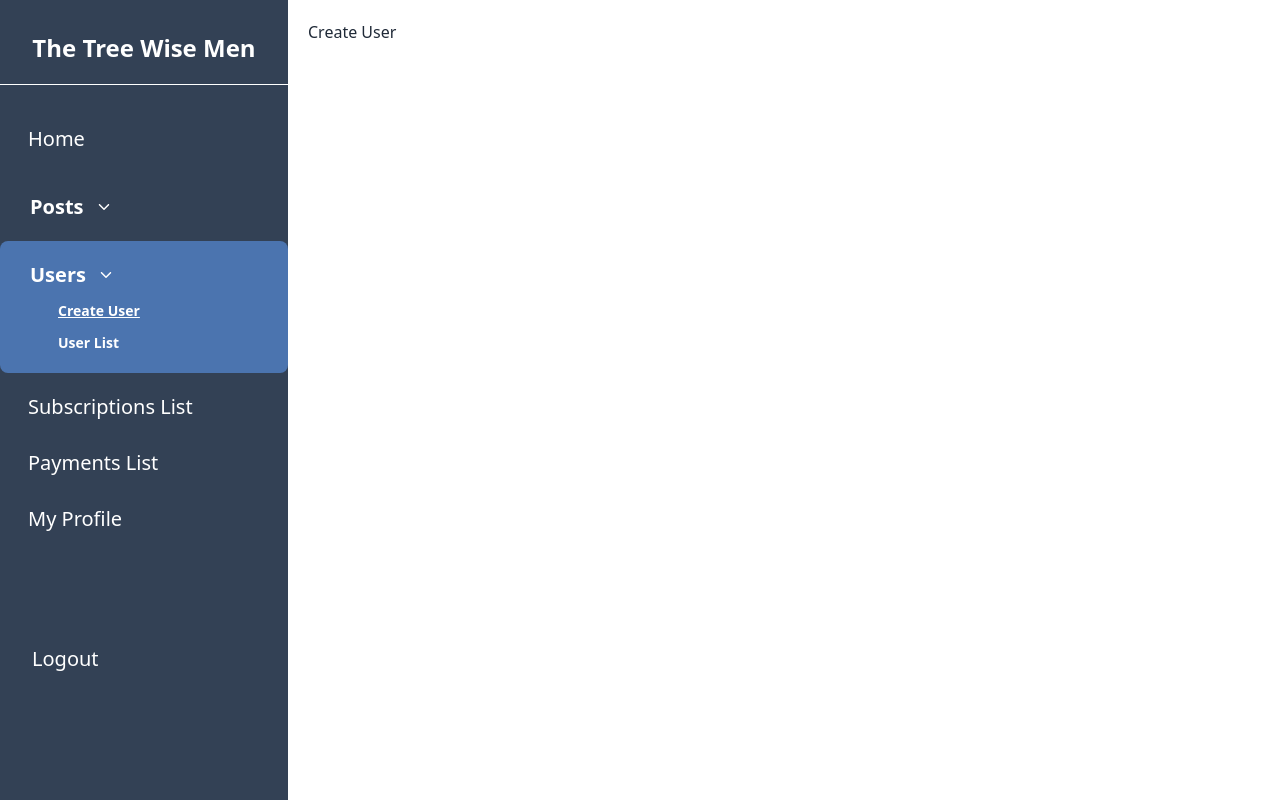
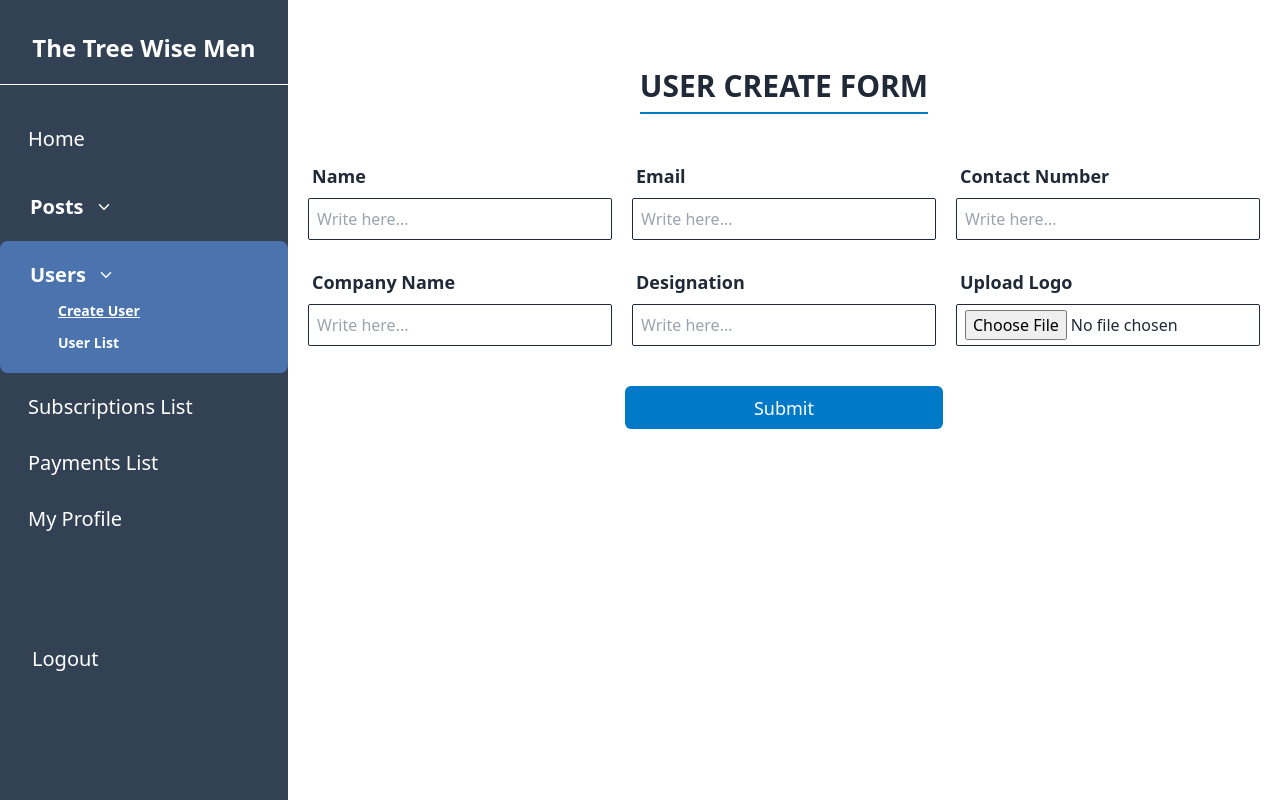
Before and after one commit to task-technology/tree-wise-man, a Next.js app: page /dashboard/user/create-user in a window 1280 px wide. Built offline with nearby package versions, Linux system fonts and the light colour scheme.

Commit message:
create user and service add, ready to setup for connect server

```diff
--- a/src/common/components/Search Filter Input/SearchFilterInput.tsx
+++ b/src/common/components/Search Filter Input/SearchFilterInput.tsx
@@ -47,11 +47,12 @@ const SearchFilterInput: React.FC<SearchFilterInput> = ({
       }))
     : [];
   return (
-    <div className="space-y-1">
+    <div>
       <div className="label">
         <label className="text-lg font-semibold">{labelName}</label>
       </div>
       <Select
+        className="mt-0"
         instanceId="react-select-instance"
         placeholder={isDisabled ? defaultValue : "Select"}
         isDisabled={isDisabled}
--- a/src/common/components/Section Title/SectionTitle.tsx
+++ b/src/common/components/Section Title/SectionTitle.tsx
@@ -8,7 +8,7 @@ const SectionTitle = ({
   return (
     <div className="flex justify-center items-center">
       <h1
-        className={`${className} text-center uppercase text-3xl font-bold py-2 border-b-2 border-primary w-60`}
+        className={`${className} text-center uppercase text-3xl font-bold py-2 border-b-2 border-primary`}
       >
         {title}
       </h1>
--- a/src/modules/Dashboard Content/Posts pages/Create Post/partials/Photo Upload/PhotoUpload.tsx
+++ b/src/modules/Dashboard Content/Posts pages/Create Post/partials/Photo Upload/PhotoUpload.tsx
@@ -34,6 +34,7 @@ const PhotoUpload: React.FC<PhotoUploadTypes> = ({ file, setFile }) => {
           inputType="file"
           accept=".png, .jpg, .jpeg"
           onChange={handleFileChange}
+          className="!py-[5px]"
         />
       )}
       {preview && (
@@ -47,7 +48,9 @@ const PhotoUpload: React.FC<PhotoUploadTypes> = ({ file, setFile }) => {
         </div>
       )}
       {file && (
-        <p className="text-gray text-center">Selected file: {file.name}</p>
+        <p className="text-gray text-center">
+          Selected file: {file.name.slice(0, -4)}
+        </p>
       )}
     </div>
   );
--- a/src/modules/Dashboard Content/Posts pages/Create Post/partials/Post Form/PostForm.tsx
+++ b/src/modules/Dashboard Content/Posts pages/Create Post/partials/Post Form/PostForm.tsx
@@ -7,6 +7,7 @@ import PublicIcon from "@libs/custom icons/PublicIcon";
 import PrivateIcon from "@libs/custom icons/PrivateIcon";
 import PhotoUpload from "../Photo Upload/PhotoUpload";
 import Button from "@components/Button";
+import { handleFormSubmit } from "./helpers/handleFormSubmit";
 
 const PostForm = () => {
   const [file, setFile] = useState<File | null>(null);
@@ -19,27 +20,22 @@ const PostForm = () => {
   const zipCodeRef = useRef<HTMLInputElement>(null);
   const aboutCompanyRef = useRef<HTMLInputElement>(null);
 
-  const handleFormSubmit = (e: React.FormEvent) => {
-    e.preventDefault();
-
-    const fullData = {
-      title: companyNameRef.current?.value || "",
-      urlLink: companyWebsiteRef.current?.value || "",
-      zipCode: zipCodeRef.current?.value || "",
-      state: selectState,
-      content: aboutCompanyRef.current?.value || "",
-      published: isPublic,
-      image: file,
-      authorId: "222",
-    };
-
-    console.log(fullData);
-    // Handle form data submission here
-  };
-
   return (
     <div>
-      <form onSubmit={handleFormSubmit}>
+      <form
+        onSubmit={(e) =>
+          handleFormSubmit(
+            e,
+            companyNameRef,
+            companyWebsiteRef,
+            zipCodeRef,
+            selectState,
+            aboutCompanyRef,
+            isPublic,
+            file
+          )
+        }
+      >
         <div className="grid grid-cols-3 gap-5">
           <Input
             labelName="Company Name"
@@ -62,8 +58,8 @@ const PostForm = () => {
           <SearchFilterInput
             required
             options={states}
-            labelName="Partner Name"
-            filterName="partner_id"
+            labelName="State Name"
+            filterName="state"
             setData={setSelectState}
             data={selectState}
             isMulti={false}
@@ -92,7 +88,9 @@ const PostForm = () => {
                   <PublicIcon />
                   <div>
                     <b className="text-lg">Public</b>
-                    <p>Anyone can see your company details</p>
+                    <p className="text-gray">
+                      Anyone can see your company details
+                    </p>
                   </div>
                 </div>
               </div>
@@ -113,7 +111,9 @@ const PostForm = () => {
                   <PrivateIcon />
                   <div>
                     <b className="text-lg">Private</b>
-                    <p>Anyone cannot see your company details</p>
+                    <p className="text-gray">
+                      Anyone cannot see your company details
+                    </p>
                   </div>
                 </div>
               </div>
--- /dev/null
+++ b/src/modules/Dashboard Content/Posts pages/Create Post/partials/Post Form/helpers/handleFormSubmit.ts
@@ -0,0 +1,26 @@
+export const handleFormSubmit = (
+  e: React.FormEvent,
+  companyNameRef: any,
+  zipCodeRef: any,
+  companyWebsiteRef: any,
+  selectState: any,
+  aboutCompanyRef: any,
+  isPublic: any,
+  file: any
+) => {
+  e.preventDefault();
+
+  const fullData = {
+    title: companyNameRef.current?.value || "",
+    urlLink: companyWebsiteRef.current?.value || "",
+    zipCode: zipCodeRef.current?.value || "",
+    state: selectState,
+    content: aboutCompanyRef.current?.value || "",
+    published: isPublic,
+    image: file,
+    authorId: "222",
+  };
+
+  console.log(fullData);
+  // Handle form data submission here
+};
--- a/src/modules/Dashboard Content/Users pages/Create User/CreateUser.tsx
+++ b/src/modules/Dashboard Content/Users pages/Create User/CreateUser.tsx
@@ -1,5 +1,17 @@
+import SectionTitle from "@components/Section Title/SectionTitle";
+import UserCreateForm from "./partials/User Create Form/UserCreateForm";
+
 const CreateUser = () => {
-  return <div>Create User</div>;
+  return (
+    <div>
+      <section className="py-10">
+        <SectionTitle title="User Create Form" />
+      </section>
+      <div>
+        <UserCreateForm />
+      </div>
+    </div>
+  );
 };
 
 export default CreateUser;
--- /dev/null
+++ b/src/modules/Dashboard Content/Users pages/Create User/partials/User Create Form/UserCreateForm.tsx
@@ -0,0 +1,69 @@
+"use client";
+import Input from "@components/Input";
+import { useState, useRef } from "react";
+import PublicIcon from "@libs/custom icons/PublicIcon";
+import PrivateIcon from "@libs/custom icons/PrivateIcon";
+import Button from "@components/Button";
+import PhotoUpload from "@modules/Dashboard Content/Posts pages/Create Post/partials/Photo Upload/PhotoUpload";
+import { handleFormSubmit } from "./helpers/handleFormSubmit";
+
+const UserCreateForm = () => {
+  const [file, setFile] = useState<File | null>(null);
+
+  // Refs for input fields
+  const nameRef = useRef<HTMLInputElement>(null);
+  const emailRef = useRef<HTMLInputElement>(null);
+  const companyNameRef = useRef<HTMLInputElement>(null);
+  const contactNoRef = useRef<HTMLInputElement>(null);
+  const designationRef = useRef<HTMLInputElement>(null);
+
+  return (
+    <div>
+      <form
+        onSubmit={(e) =>
+          handleFormSubmit(
+            e,
+            nameRef,
+            emailRef,
+            companyNameRef,
+            contactNoRef,
+            file,
+            designationRef
+          )
+        }
+      >
+        <div className="grid grid-cols-3 gap-5">
+          <Input labelName="Name" inputName="name" required ref={nameRef} />
+          <Input labelName="Email" inputName="email" required ref={emailRef} />
+
+          <Input
+            labelName="Contact Number"
+            inputName="contactNo"
+            ref={contactNoRef}
+          />
+          <Input
+            labelName="Company Name"
+            inputName="companyName"
+            required
+            ref={companyNameRef}
+          />
+
+          <Input
+            labelName="Designation"
+            inputName="designation"
+            ref={designationRef}
+          />
+
+          <PhotoUpload file={file} setFile={setFile} />
+        </div>
+        <div className="mt-10 w-1/3 mx-auto">
+          <Button type="submit" primary className="w-full">
+            Submit
+          </Button>
+        </div>
+      </form>
+    </div>
+  );
+};
+
+export default UserCreateForm;
--- /dev/null
+++ b/src/modules/Dashboard Content/Users pages/Create User/partials/User Create Form/helpers/handleFormSubmit.ts
@@ -0,0 +1,23 @@
+export const handleFormSubmit = (
+  e: React.FormEvent,
+  nameRef: any,
+  emailRef: any,
+  companyNameRef: any,
+  contactNoRef: any,
+  file: any,
+  designationRef: any
+) => {
+  e.preventDefault();
+
+  const fullData = {
+    name: nameRef.current?.value || "",
+    email: emailRef.current?.value || "",
+    company: companyNameRef.current?.value || "",
+    contactNo: contactNoRef.current?.value || "",
+    image: file,
+    designation: designationRef.current?.value || "",
+  };
+
+  console.log(fullData);
+  // Handle form data submission here
+};
```
